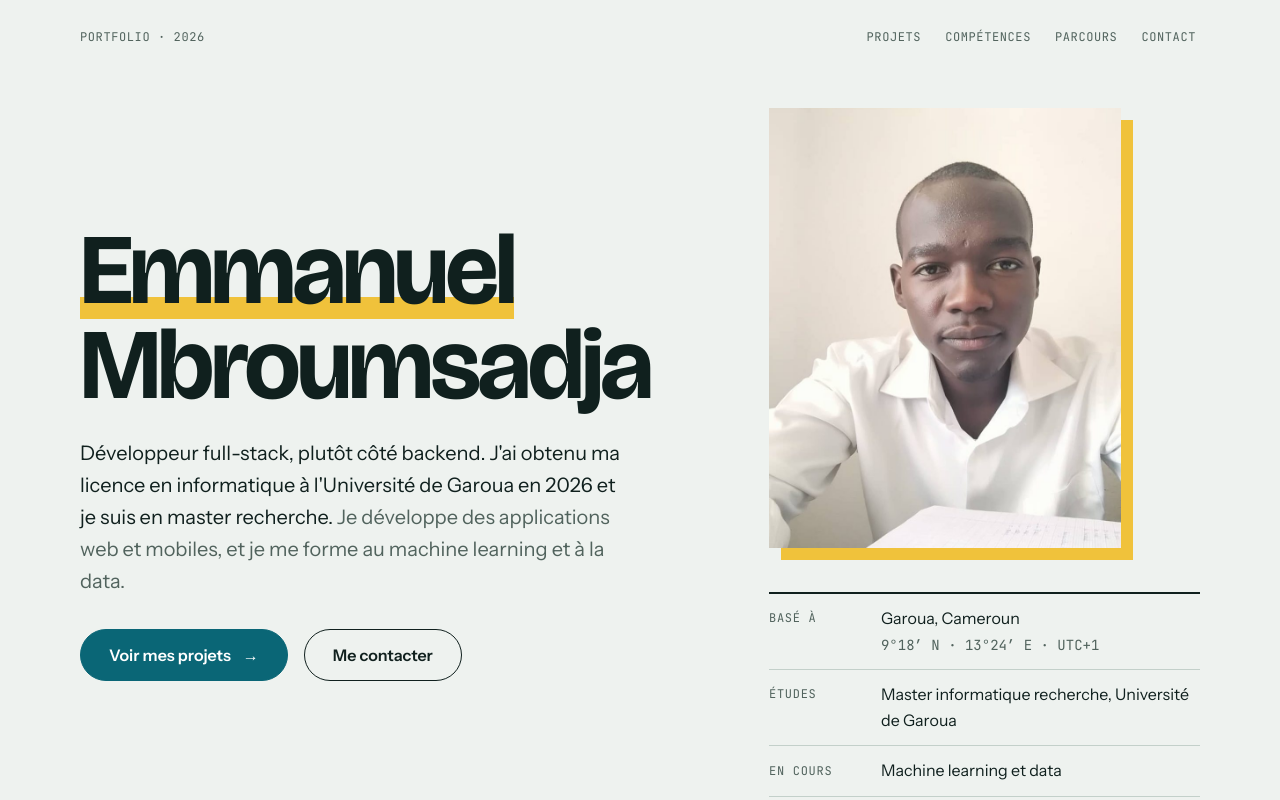
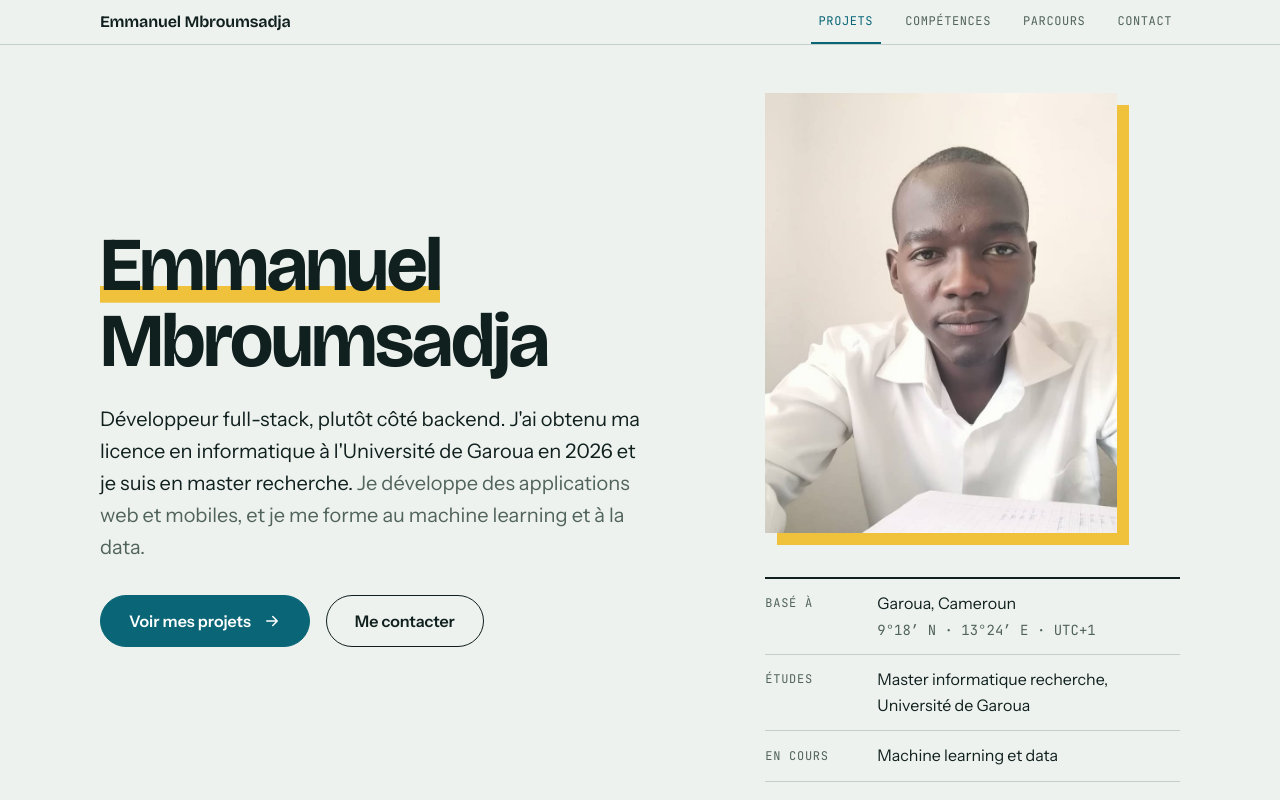
Before and after one commit to mbroumsadja/portfolio, a plain HTML site: page index.html in a window 1280 px wide. Shown: the top 800 px of the page. Drawn offline with nearby package versions, Linux system fonts and the light colour scheme.

Commit message:
Améliore l'accessibilité et la navigation du portfolio
Barre de navigation fixe avec section courante, lien d'évitement, icônes SVG,
contrastes des bordures, retour visuel au toucher, titre moins large.

Co-Authored-By: Claude Sonnet 5.5 <noreply@anthropic.com>
Claude-Session: https://claude.ai/code/session_014R6VYvi6WVGUh3hXESPYRx

```diff
--- a/index.html
+++ b/index.html
@@ -9,13 +9,14 @@
 <link rel="stylesheet" href="https://fonts.googleapis.com/css2?family=Bricolage+Grotesque:opsz,wght@12..96,400..800&family=Instrument+Sans:wght@400..600&family=JetBrains+Mono:wght@400;500&display=swap">
 <style>html{color-scheme:light}body{margin:0}img{max-width:100%}[hidden]{display:none!important}</style>
 <style>
-/* Layout: gauche-aligné, filets fins. Photo + présentation + fiche de Garoua en haut, sections à étiquette latérale, projets en liste filtrable. Signature : pilules (filtres, statuts, boutons) et un cadre jaune décalé derrière la photo. */
+/* Layout: gauche-aligné, filets fins. Barre de navigation fixe, photo + présentation + fiche de Garoua en haut, sections à étiquette latérale, projets en liste filtrable. Signature : pilules (filtres, statuts, boutons) et un cadre jaune décalé derrière la photo. */
 :root {
   --bg: #EEF2EF;
   --surface: #E2EAE5;
   --fg: #10201E;
   --muted: #51635D;
   --line: #C3D0CA;
+  --line-strong: #6F867D;
   --accent: #0A6676;
   --accent-fg: #FFFFFF;
   --mark: #F0C23B;
@@ -38,6 +39,13 @@
   --s-5: 2rem;
   --s-6: 3rem;
   --s-7: clamp(4rem, 9vw, 7rem);
+
+  /* Mouvement et couches */
+  --dur: 150ms;
+  --ease: cubic-bezier(.2, .7, .2, 1);
+  --z-nav: 40;
+  --z-skip: 100;
+  --nav-h: 2.75rem;
 }
 @media (prefers-color-scheme: dark) {
   :root:not([data-theme="light"]) {
@@ -46,6 +54,7 @@
     --fg: #E4EEEA;
     --muted: #93A8A0;
     --line: #27403B;
+    --line-strong: #5A7C73;
     --accent: #5CC2D2;
     --accent-fg: #06232A;
     --mark: #F0C23B;
@@ -58,6 +67,7 @@
   --fg: #E4EEEA;
   --muted: #93A8A0;
   --line: #27403B;
+  --line-strong: #5A7C73;
   --accent: #5CC2D2;
   --accent-fg: #06232A;
   --mark: #F0C23B;
@@ -71,31 +81,46 @@ body {
   font-family: var(--font-body);
   font-size: var(--fs-md);
   line-height: 1.6;
-  padding-block: var(--s-3) var(--s-6);
-  padding-left: max(20px, env(safe-area-inset-left, 0px));
-  padding-right: max(20px, env(safe-area-inset-right, 0px));
+  padding-block: 0 var(--s-5);
 }
+/* Bande sous la barre d'état du téléphone, de la couleur de la barre fixe */
+body::before { content: ""; position: fixed; inset: 0 0 auto; height: env(safe-area-inset-top, 0px); z-index: calc(var(--z-nav) + 1); background: var(--bg); }
 a { color: var(--accent); text-underline-offset: 3px; }
 a:hover { text-decoration-thickness: 2px; }
-:focus-visible { outline: 2px solid var(--accent); outline-offset: 3px; border-radius: 2px; }
+a, button { touch-action: manipulation; }
+:focus-visible { outline: 3px solid var(--accent); outline-offset: 3px; border-radius: 2px; }
 h1, h2, h3 { font-family: var(--font-display); text-wrap: balance; margin: 0; }
 p { margin: 0; }
 ul, ol { margin: 0; padding: 0; list-style: none; }
 
-.wrap { max-width: 70rem; margin-inline: auto; }
+.wrap { max-width: 70rem; margin-inline: auto; padding-left: max(20px, env(safe-area-inset-left, 0px)); padding-right: max(20px, env(safe-area-inset-right, 0px)); }
 
-/* Barre du haut */
-.topbar { display: flex; flex-wrap: wrap; align-items: center; justify-content: space-between; gap: 0 var(--s-4); font-family: var(--font-mono); font-size: var(--fs-xs); letter-spacing: .05em; text-transform: uppercase; color: var(--muted); }
-.topbar nav { display: flex; flex-wrap: wrap; gap: 0 var(--s-3); }
-.topbar nav a { display: inline-flex; align-items: center; min-height: 2.75rem; padding-inline: var(--s-1); color: var(--muted); text-decoration: none; }
+/* Icônes (un seul jeu, trait de 2) */
+.ico { width: 1.125rem; height: 1.125rem; flex: none; fill: none; stroke: currentColor; stroke-width: 2; stroke-linecap: round; stroke-linejoin: round; }
+
+/* Lien d'évitement */
+.skip { position: fixed; left: var(--s-3); top: calc(var(--s-2) + env(safe-area-inset-top, 0px)); z-index: var(--z-skip); padding: .75rem 1.25rem; border-radius: 999px; background: var(--fg); color: var(--bg); font-weight: 600; text-decoration: none; transform: translateY(-200%); }
+.skip:focus { transform: translateY(0); }
+
+/* Barre de navigation fixe */
+.topbar-band { position: sticky; top: env(safe-area-inset-top, 0px); z-index: var(--z-nav); background: var(--bg); border-bottom: 1px solid var(--line); }
+.topbar { display: flex; align-items: center; justify-content: space-between; gap: 0 var(--s-4); font-family: var(--font-mono); font-size: var(--fs-xs); letter-spacing: .05em; text-transform: uppercase; }
+.topbar .brand { display: none; align-items: center; min-height: var(--nav-h); font-family: var(--font-display); font-size: var(--fs-md); font-weight: 650; letter-spacing: -.01em; text-transform: none; color: var(--fg); text-decoration: none; }
+.topbar nav { display: flex; flex: 1 1 auto; flex-wrap: wrap; justify-content: space-between; gap: 0 var(--s-2); }
+.topbar nav a { display: inline-flex; align-items: center; min-height: var(--nav-h); padding-inline: var(--s-1); color: var(--muted); text-decoration: none; }
 .topbar nav a:hover { color: var(--accent); }
+.topbar nav a[aria-current="true"] { color: var(--accent); box-shadow: inset 0 -2px 0 var(--accent); }
+@media (min-width: 700px) {
+  .topbar .brand { display: inline-flex; }
+  .topbar nav { flex: none; justify-content: flex-end; gap: 0 var(--s-3); }
+  .topbar nav a { padding-inline: var(--s-2); }
+}
 
 /* Boutons */
-.btn { display: inline-flex; align-items: center; gap: .75rem; min-height: 3.25rem; padding: 0 1.75rem; border-radius: 999px; font-weight: 600; text-decoration: none; background: var(--accent); color: var(--accent-fg); border: 1px solid var(--accent); }
+.btn { display: inline-flex; align-items: center; gap: .75rem; min-height: 3.25rem; padding: 0 1.75rem; border-radius: 999px; font-weight: 600; text-decoration: none; background: var(--accent); color: var(--accent-fg); border: 1px solid var(--accent); cursor: pointer; }
 .btn:hover { text-decoration: none; }
 .btn.ghost { background: transparent; color: var(--fg); border-color: var(--fg); }
 .btn.ghost:hover { border-color: var(--accent); color: var(--accent); }
-.btn .arrow { display: inline-block; }
 
 /* Hero : sur téléphone photo, texte, fiche ; sur grand écran texte à gauche, photo et fiche à droite */
 .hero { display: grid; grid-template-columns: minmax(0, 1fr); grid-template-areas: "photo" "text" "fiche"; gap: var(--s-5); padding-block: var(--s-5) var(--s-7); }
@@ -103,7 +128,7 @@ ul, ol { margin: 0; padding: 0; list-style: none; }
   .hero { grid-template-columns: minmax(0, 1.45fr) minmax(0, 1fr); grid-template-areas: "text photo" "text fiche"; column-gap: 4rem; row-gap: var(--s-5); align-items: center; padding-block: var(--s-6) var(--s-7); }
 }
 .hero-text { grid-area: text; min-width: 0; }
-.hero h1 { font-size: clamp(2.75rem, 9vw, 6.25rem); line-height: .95; letter-spacing: -.035em; font-weight: 700; overflow-wrap: anywhere; }
+.hero h1 { font-size: clamp(2.5rem, 7vw, 4.75rem); line-height: 1; letter-spacing: -.035em; font-weight: 700; overflow-wrap: break-word; }
 .hero h1 .first { background: linear-gradient(var(--mark), var(--mark)) 0 88% / 100% .22em no-repeat; }
 .hero .lead { margin-top: var(--s-4); max-width: 34rem; font-size: var(--fs-lg); }
 .hero .lead span { color: var(--muted); }
@@ -123,16 +148,16 @@ ul, ol { margin: 0; padding: 0; list-style: none; }
 .fiche .mono { font-family: var(--font-mono); font-size: var(--fs-sm); color: var(--muted); }
 
 /* Sections */
-.sec { display: grid; grid-template-columns: minmax(0, 1fr); gap: var(--s-4); padding-block: var(--s-7); border-top: 1px solid var(--line); }
+.sec { display: grid; grid-template-columns: minmax(0, 1fr); gap: var(--s-4); padding-block: var(--s-7); border-top: 1px solid var(--line); scroll-margin-top: calc(var(--nav-h) + env(safe-area-inset-top, 0px)); }
 @media (min-width: 860px) { .sec { grid-template-columns: 13rem minmax(0, 1fr); gap: var(--s-6); } }
 .sec-label { align-self: start; }
-@media (min-width: 860px) { .sec-label { position: sticky; top: calc(var(--s-4) + env(safe-area-inset-top, 0px)); } }
+@media (min-width: 860px) { .sec-label { position: sticky; top: calc(var(--nav-h) + var(--s-4) + env(safe-area-inset-top, 0px)); } }
 .sec-label h2 { font-size: 1.75rem; letter-spacing: -.02em; font-weight: 700; line-height: 1.15; }
 .sec-label p { margin-top: var(--s-2); font-family: var(--font-mono); font-size: var(--fs-xs); color: var(--muted); letter-spacing: .04em; }
 
 /* Filtres */
 .filters { display: flex; flex-wrap: wrap; gap: var(--s-2); margin-bottom: var(--s-5); }
-.filters button { font: inherit; font-family: var(--font-mono); font-size: var(--fs-sm); min-height: 2.75rem; padding: 0 1.1rem; border: 1px solid var(--line); background: transparent; color: var(--fg); border-radius: 999px; cursor: pointer; }
+.filters button { font: inherit; font-family: var(--font-mono); font-size: var(--fs-sm); min-height: 2.75rem; padding: 0 1.1rem; border: 1px solid var(--line-strong); background: transparent; color: var(--fg); border-radius: 999px; cursor: pointer; }
 .filters button:hover { border-color: var(--accent); color: var(--accent); }
 .filters button[aria-pressed="true"] { background: var(--accent); border-color: var(--accent); color: var(--accent-fg); }
 
@@ -141,7 +166,7 @@ ul, ol { margin: 0; padding: 0; list-style: none; }
 .proj:first-of-type { border-top: 2px solid var(--fg); }
 @media (min-width: 700px) { .proj { grid-template-columns: 13rem minmax(0, 1fr); gap: var(--s-5); } }
 .proj h3 { font-size: 1.375rem; letter-spacing: -.02em; font-weight: 650; line-height: 1.2; }
-.status { display: inline-flex; align-items: center; gap: .45rem; margin-top: var(--s-2); font-family: var(--font-mono); font-size: var(--fs-xs); letter-spacing: .04em; padding: .2rem .7rem; border: 1px solid var(--line); border-radius: 999px; color: var(--muted); }
+.status { display: inline-flex; align-items: center; gap: .45rem; margin-top: var(--s-2); font-family: var(--font-mono); font-size: var(--fs-xs); letter-spacing: .04em; padding: .2rem .7rem; border: 1px solid var(--line-strong); border-radius: 999px; color: var(--muted); }
 .status::before { content: ""; width: .5rem; height: .5rem; border-radius: 50%; border: 1.5px solid currentColor; }
 .status.live { border-color: var(--accent); color: var(--accent); }
 .status.live::before { background: currentColor; }
@@ -174,28 +199,39 @@ ul, ol { margin: 0; padding: 0; list-style: none; }
 .contact p { max-width: 40ch; font-size: var(--fs-lg); }
 .contact .cta { margin-top: var(--s-4); }
 .contact ul { margin-top: var(--s-4); display: grid; gap: var(--s-1); }
+.contact ul:empty { display: none; }
 .contact li { display: flex; flex-wrap: wrap; align-items: center; gap: 0 var(--s-3); min-height: 2.75rem; }
 .contact li span { font-family: var(--font-mono); font-size: var(--fs-xs); letter-spacing: .06em; text-transform: uppercase; color: var(--muted); min-width: 6rem; }
 .contact li code { font-family: var(--font-mono); font-size: var(--fs-md); overflow-wrap: anywhere; }
 
 footer { padding-top: var(--s-3); border-top: 1px solid var(--line); display: flex; flex-wrap: wrap; align-items: center; justify-content: space-between; gap: 0 var(--s-4); font-family: var(--font-mono); font-size: var(--fs-xs); color: var(--muted); letter-spacing: .04em; }
-footer a { display: inline-flex; align-items: center; min-height: 2.75rem; color: var(--muted); text-decoration: none; }
+footer a { display: inline-flex; align-items: center; gap: .4rem; min-height: 2.75rem; color: var(--muted); text-decoration: none; }
 footer a:hover { color: var(--accent); }
 
 @media (prefers-reduced-motion: no-preference) {
   html { scroll-behavior: smooth; }
-  a, .filters button, .btn { transition: color .15s, border-color .15s, background-color .15s, transform .15s; }
+  a, .filters button, .btn, .ico { transition: color var(--dur) var(--ease), border-color var(--dur) var(--ease), background-color var(--dur) var(--ease), box-shadow var(--dur) var(--ease), transform var(--dur) var(--ease); }
   .btn:hover { transform: translateY(-2px); }
-  .btn .arrow { transition: transform .15s; }
-  .btn:hover .arrow { transform: translateX(4px); }
+  .btn:active, .filters button:active { transform: scale(.97); }
+  .btn:hover .ico-right { transform: translateX(3px); }
+  .btn:hover .ico-ne, .links a:hover .ico-ne { transform: translate(2px, -2px); }
 }
 </style>
 </head>
 <body>
 
-<div class="wrap">
-  <div class="topbar">
-    <span>Portfolio · 2026</span>
+<svg width="0" height="0" style="position:absolute" aria-hidden="true" focusable="false">
+  <symbol id="i-right" viewBox="0 0 24 24"><path d="M5 12h14M13 6l6 6-6 6"/></symbol>
+  <symbol id="i-ne" viewBox="0 0 24 24"><path d="M7 17 17 7M8 7h9v9"/></symbol>
+  <symbol id="i-up" viewBox="0 0 24 24"><path d="M12 19V5M6 11l6-6 6 6"/></symbol>
+</svg>
+
+<a class="skip" href="#contenu">Aller au contenu</a>
+
+<span id="haut"></span>
+<div class="topbar-band">
+  <div class="wrap topbar">
+    <a class="brand" href="#haut">Emmanuel Mbroumsadja</a>
     <nav aria-label="Sections">
       <a href="#projets">Projets</a>
       <a href="#competences">Compétences</a>
@@ -203,15 +239,17 @@ footer a:hover { color: var(--accent); }
       <a href="#contact">Contact</a>
     </nav>
   </div>
+</div>
 
-  <header class="hero">
+<main class="wrap" id="contenu">
+  <section class="hero" aria-label="Présentation">
     <figure class="portrait"><img src="portrait.jpg" alt="Portrait d'Emmanuel Mbroumsadja" width="800" height="1000" decoding="async" fetchpriority="high"></figure>
 
     <div class="hero-text">
       <h1><span class="first">Emmanuel</span><br>Mbroumsadja</h1>
       <p class="lead">Développeur full-stack, plutôt côté backend. J'ai obtenu ma licence en informatique à l'Université de Garoua en 2026 et je suis en master recherche. <span>Je développe des applications web et mobiles, et je me forme au machine learning et à la data.</span></p>
       <div class="cta">
-        <a class="btn" href="#projets">Voir mes projets <span class="arrow" aria-hidden="true">→</span></a>
+        <a class="btn" href="#projets">Voir mes projets <svg class="ico ico-right" aria-hidden="true"><use href="#i-right"/></svg></a>
         <a class="btn ghost" href="#contact">Me contacter</a>
       </div>
     </div>
@@ -221,7 +259,7 @@ footer a:hover { color: var(--accent); }
       <div><dt>Études</dt><dd>Master informatique recherche, Université de Garoua</dd></div>
       <div><dt>En cours</dt><dd>Machine learning et data</dd></div>
     </dl>
-  </header>
+  </section>
 
   <section class="sec" id="projets" aria-labelledby="h-projets">
     <div class="sec-label">
@@ -248,7 +286,7 @@ footer a:hover { color: var(--accent); }
             <ul class="tags">
               <li>Next.js 14</li><li>TypeScript</li><li>Express</li><li>PostgreSQL</li><li>Kotlin</li><li>Jetpack Compose</li>
             </ul>
-            <div class="links"><a href="https://campus-edu-theta.vercel.app" target="_blank" rel="noopener">Voir le site <span aria-hidden="true">↗</span></a></div>
+            <div class="links"><a href="https://campus-edu-theta.vercel.app" target="_blank" rel="noopener">Voir le site <svg class="ico ico-ne" aria-hidden="true"><use href="#i-ne"/></svg><span class="sr-only"> (s'ouvre dans un nouvel onglet)</span></a></div>
           </div>
         </article>
 
@@ -271,7 +309,7 @@ footer a:hover { color: var(--accent); }
           <div>
             <p>Site vitrine de montres et bijoux pour femmes, à Garoua. Chaque article affiche sa photo et son prix en FCFA, et se commande par WhatsApp. Le gérant met à jour le catalogue depuis un espace de gestion.</p>
             <ul class="tags"><li>Next.js</li><li>MongoDB</li><li>Tailwind CSS</li><li>SEO</li></ul>
-            <div class="links"><a href="https://touba-bijoux.com" target="_blank" rel="noopener">Voir le site <span aria-hidden="true">↗</span></a></div>
+            <div class="links"><a href="https://touba-bijoux.com" target="_blank" rel="noopener">Voir le site <svg class="ico ico-ne" aria-hidden="true"><use href="#i-ne"/></svg><span class="sr-only"> (s'ouvre dans un nouvel onglet)</span></a></div>
           </div>
         </article>
       </div>
@@ -321,17 +359,23 @@ footer a:hover { color: var(--accent); }
     <div>
       <p>Mon travail est sur GitHub, qui reste pour l'instant le moyen de me joindre.</p>
       <div class="cta">
-        <a class="btn" href="https://github.com/mbroumsadja" target="_blank" rel="noopener">Ouvrir mon GitHub <span class="arrow" aria-hidden="true">↗</span></a>
+        <a class="btn" href="https://github.com/mbroumsadja" target="_blank" rel="noopener">Ouvrir mon GitHub <svg class="ico ico-ne" aria-hidden="true"><use href="#i-ne"/></svg><span class="sr-only"> (s'ouvre dans un nouvel onglet)</span></a>
       </div>
       <ul id="contact-list"></ul>
     </div>
   </section>
+</main>
 
+<div class="wrap">
   <footer>
     <span>Emmanuel Mbroumsadja · Garoua, Cameroun · 2026</span>
-    <a href="#top-page" onclick="window.scrollTo({top:0});return false;">Haut de page ↑</a>
+    <a href="#haut">Haut de page <svg class="ico" aria-hidden="true"><use href="#i-up"/></svg></a>
   </footer>
 </div>
+
+<style>
+.sr-only { position: absolute; width: 1px; height: 1px; margin: -1px; padding: 0; overflow: hidden; clip: rect(0 0 0 0); white-space: nowrap; border: 0; }
+</style>
 
 <script>
 (function () {
@@ -348,6 +392,7 @@ footer a:hover { color: var(--accent); }
     list.appendChild(li);
   });
 
+  // Filtre des projets
   var buttons = document.querySelectorAll(".filters button");
   var items = document.querySelectorAll("#projects .proj");
   var count = document.getElementById("count");
@@ -367,6 +412,26 @@ footer a:hover { color: var(--accent); }
   buttons.forEach(function (b) {
     b.addEventListener("click", function () { apply(b.getAttribute("data-filter")); });
   });
+
+  // Section courante dans la barre de navigation
+  var links = document.querySelectorAll(".topbar nav a");
+  var byId = {};
+  links.forEach(function (a) { byId[a.getAttribute("href").slice(1)] = a; });
+  function setCurrent(id) {
+    links.forEach(function (a) {
+      if (byId[id] === a) a.setAttribute("aria-current", "true");
+      else a.removeAttribute("aria-current");
+    });
+  }
+  if ("IntersectionObserver" in window) {
+    var io = new IntersectionObserver(function (entries) {
+      entries.forEach(function (e) { if (e.isIntersecting) setCurrent(e.target.id); });
+    }, { rootMargin: "-40% 0px -55% 0px" });
+    Object.keys(byId).forEach(function (id) {
+      var el = document.getElementById(id);
+      if (el) io.observe(el);
+    });
+  }
 })();
 </script>
 </body>
```
